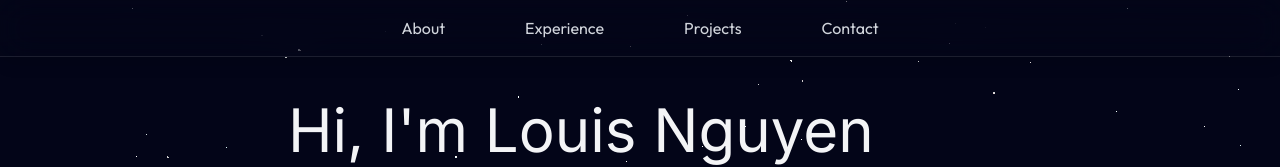
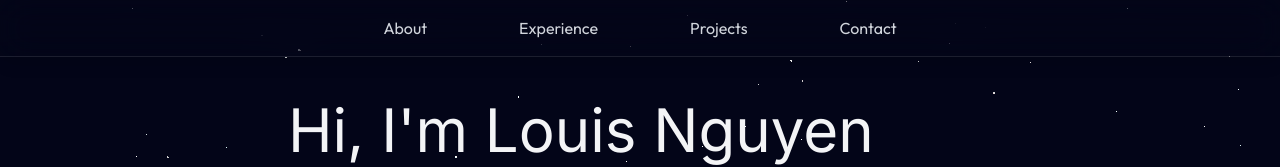
Before and after one commit to louisnguyenn/Louis-Personal-Portfolio, a React (Vite) app: page / in a window 1280 px wide. Shown: the top 167 px of the page. Built offline with nearby package versions, Linux system fonts and the light colour scheme.

Commit message:
adjust spacing in navbar

```diff
--- a/src/components/Navbar.jsx
+++ b/src/components/Navbar.jsx
@@ -44,7 +44,7 @@ export const Navbar = ({ menuOpen, setMenuOpen }) => {
               duration={1000}
               easing="ease-out"
               initialOpacity={0}
-              className="flex items-center space-x-20"
+              className="flex items-center space-x-23"
             >
               <a
                 href="#about"
```
